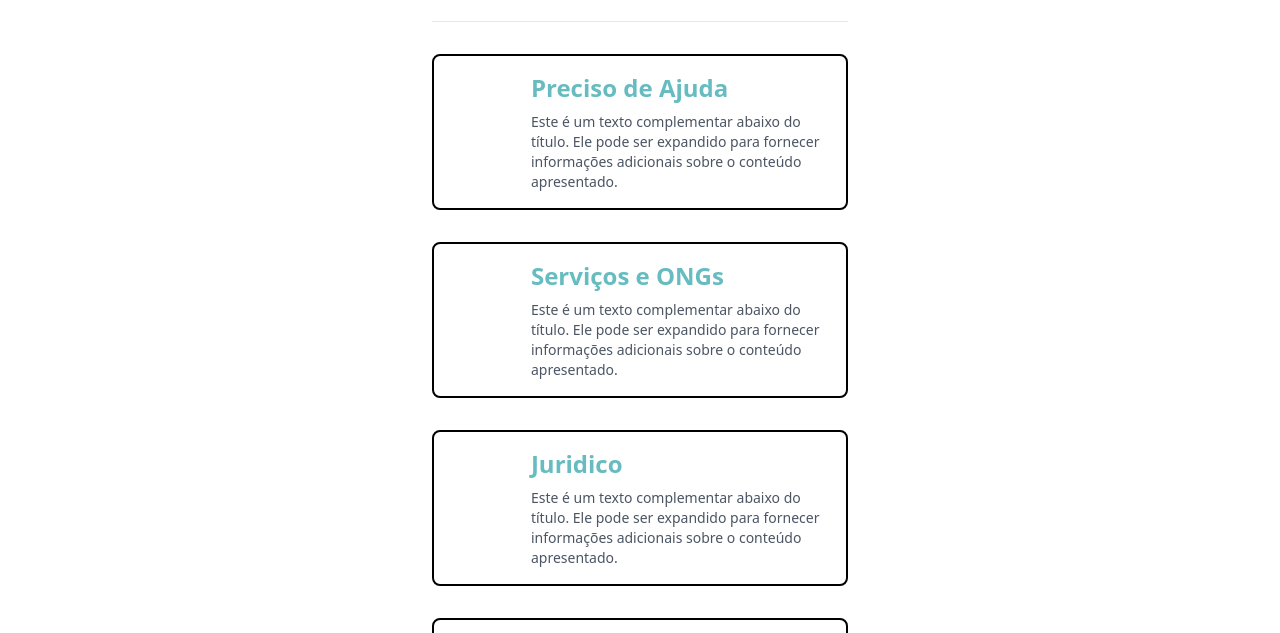
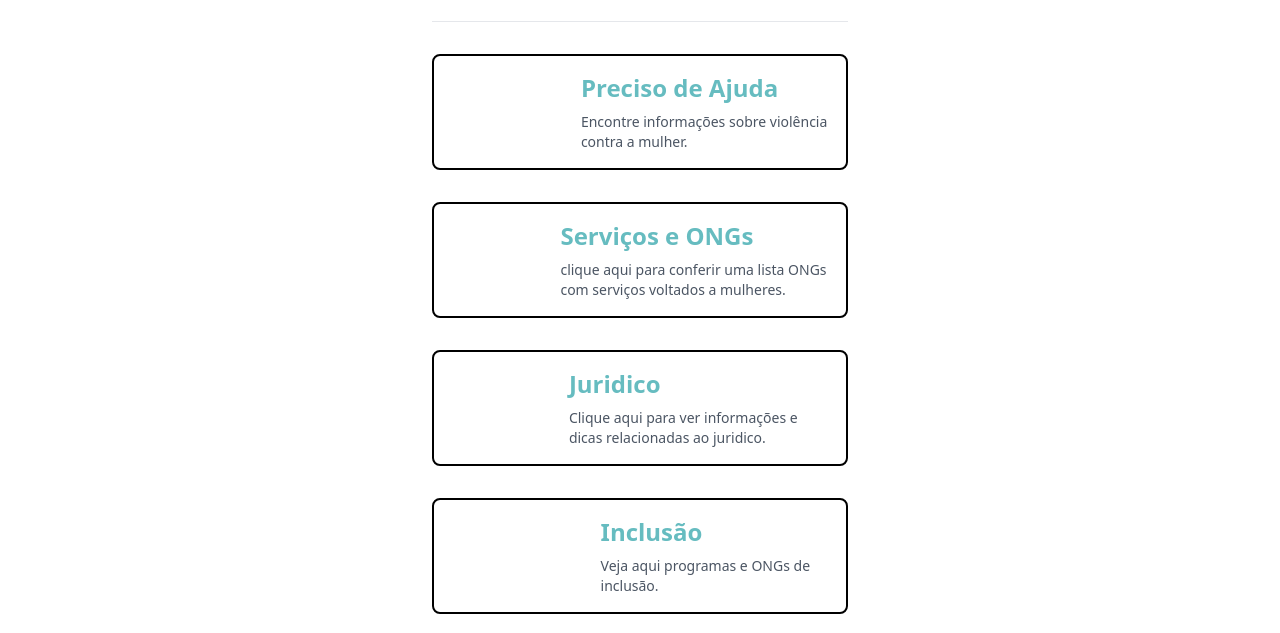
Before and after one commit to LucaisHS/MaisMulher, a website: page index.html in a window 1280 px wide. Shown: the part 247-880 px from the top of the page. Drawn offline with Linux system fonts and the light colour scheme.

Commit message:
Atualizar o index.html denovo

```diff
--- a/index.html
+++ b/index.html
@@ -50,7 +50,7 @@
                         <div class="flex-grow">
                             <h1 class="text-[#66BCC0] text-2xl font-bold">Preciso de Ajuda</h1>
                             <p class="text-gray-600 mt-2 text-sm">
-                                Este é um texto complementar abaixo do título. Ele pode ser expandido para fornecer informações adicionais sobre o conteúdo apresentado.
+                                Encontre informações sobre violência contra a mulher.
                             </p>
                         </div>
                     </div>
@@ -64,7 +64,7 @@
                         <div class="flex-grow">
                             <h1 class="text-[#66BCC0] text-2xl font-bold">Serviços e ONGs</h1>
                             <p class="text-gray-600 mt-2 text-sm">
-                                Este é um texto complementar abaixo do título. Ele pode ser expandido para fornecer informações adicionais sobre o conteúdo apresentado.
+                                clique aqui para conferir uma lista ONGs com serviços voltados a mulheres.
                             </p>
                         </div>
                     </div>
@@ -78,7 +78,7 @@
                         <div class="flex-grow">
                             <h1 class="text-[#66BCC0] text-2xl font-bold">Juridico</h1>
                             <p class="text-gray-600 mt-2 text-sm">
-                                Este é um texto complementar abaixo do título. Ele pode ser expandido para fornecer informações adicionais sobre o conteúdo apresentado.
+                                Clique aqui para ver informações e dicas relacionadas ao juridico.
                             </p>
                         </div>
                     </div>
@@ -92,7 +92,7 @@
                         <div class="flex-grow">
                             <h1 class="text-[#66BCC0] text-2xl font-bold">Inclusão</h1>
                             <p class="text-gray-600 mt-2 text-sm">
-                                Este é um texto complementar abaixo do título. Ele pode ser expandido para fornecer informações adicionais sobre o conteúdo apresentado.
+                                Veja aqui programas e ONGs de inclusão.
                             </p>
                         </div>
                     </div>
```
